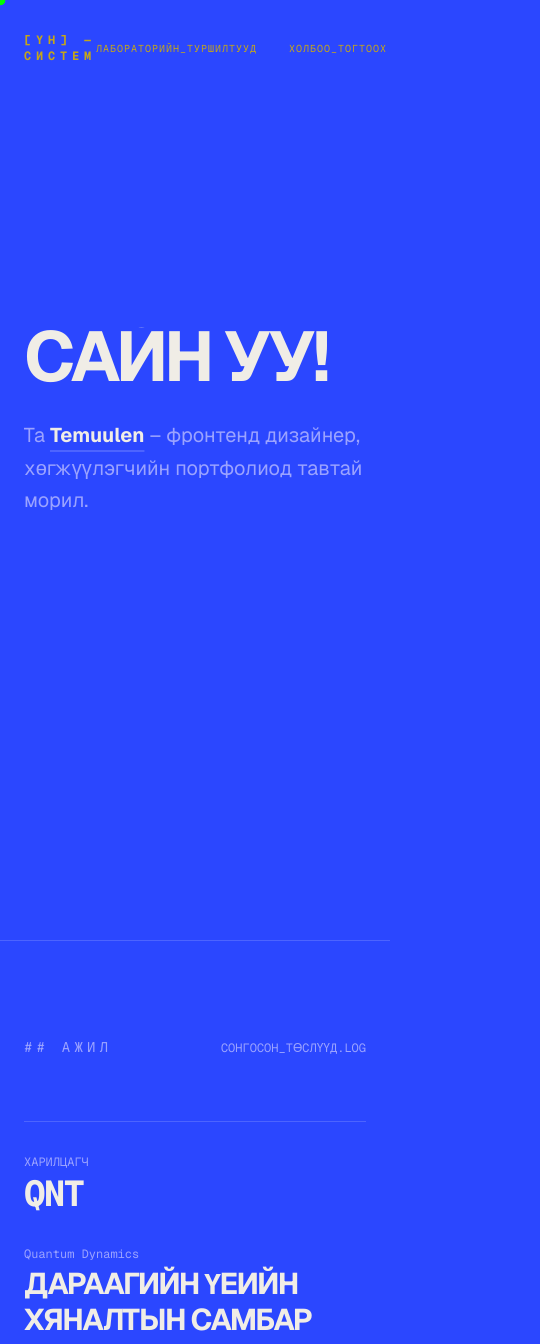
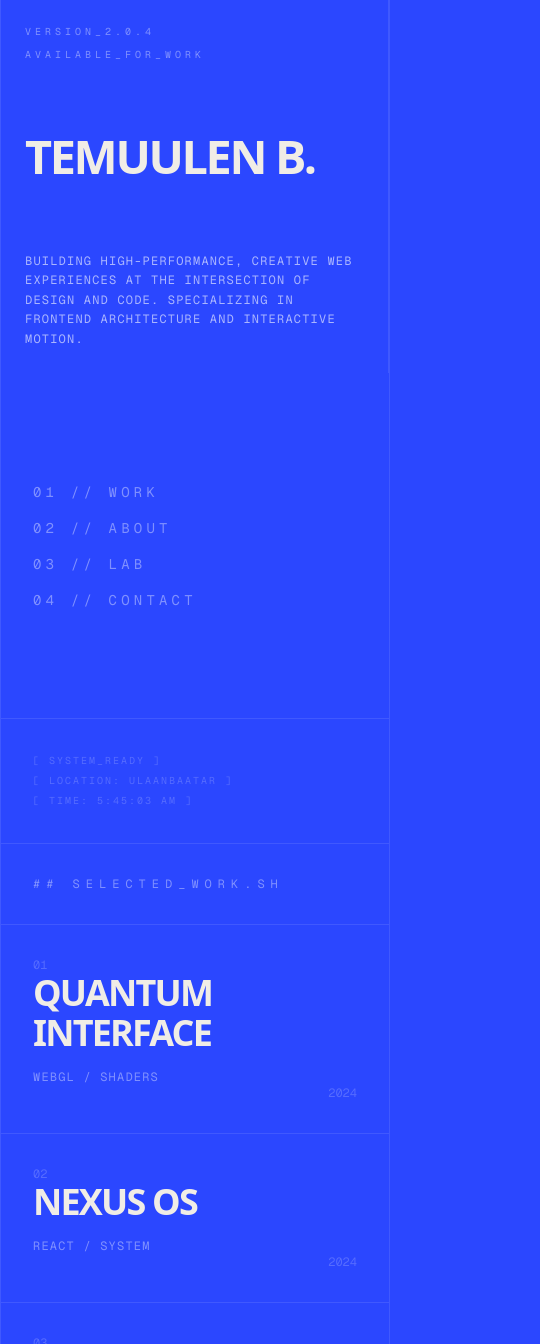
Before and after one commit to Energyshifter8/portfolio, a Next.js app: page / in a window 390 px wide. Shown: the top 1344 px of the page, 540 px wide, since content can reach past the window. Built offline with nearby package versions, Linux system fonts and the light colour scheme.

Commit message:
za hrayda sda gemini

```diff
--- a/app/layout.tsx
+++ b/app/layout.tsx
@@ -1,7 +1,8 @@
 import type { Metadata } from "next";
 import { Geist, Geist_Mono } from "next/font/google";
 import "./globals.css";
-import CursorTrailEffect from "@/components/ui/CursorTrailEffect";
+import SmoothScrolling from "@/components/layout/SmoothScrolling";
+import CustomCursor from "@/components/ui/CustomCursor";
 
 const geistSans = Geist({
   variable: "--font-geist-sans",
@@ -14,8 +15,8 @@ const geistMono = Geist_Mono({
 });
 
 export const metadata: Metadata = {
-  title: "[YH] — Дизайнер & Хөгжүүлэгч",
-  description: "Чөлөөт дизайнер, хөгжүүлэгчид зориулсан хар бараан, редакцын, Swiss/терминалаас сэдэвлэсэн портфолио.",
+  title: "TEMUULEN B. | FRONTEND DEVELOPER",
+  description: "Highly creative Brutalist-style developer portfolio",
 };
 
 export default function RootLayout({
@@ -24,19 +25,14 @@ export default function RootLayout({
   children: React.ReactNode;
 }>) {
   return (
-    <html
-      lang="en"
-      className={`${geistSans.variable} ${geistMono.variable} h-full antialiased`}
-    >
-      <body className="min-h-full flex flex-col bg-background text-foreground selection:bg-foreground selection:text-background">
-        <CursorTrailEffect
-          particleCount={40}
-          baseSize={10}
-          color="#00FF00"
-          stiffness={300}
-          damping={30}
-        />
-        {children}
+    <html lang="en" className="dark scroll-smooth">
+      <body
+        className={`${geistSans.variable} ${geistMono.variable} antialiased bg-[#0a0a0a] text-white selection:bg-white selection:text-black`}
+      >
+        <CustomCursor />
+        <SmoothScrolling>
+          {children}
+        </SmoothScrolling>
       </body>
     </html>
   );
--- a/app/page.tsx
+++ b/app/page.tsx
@@ -1,23 +1,174 @@
-import Header from "@/components/layout/Header";
-import Footer from "@/components/layout/Footer";
-import Hero from "@/components/sections/Hero";
-import Work from "@/components/sections/Work";
-import Services from "@/components/sections/Services";
-import About from "@/components/sections/About";
-import Contact from "@/components/sections/Contact";
+"use client";
+
+import React from 'react';
+import { motion } from 'framer-motion';
+
+const projects = [
+  { id: "01", title: "QUANTUM INTERFACE", type: "WEBGL / SHADERS", year: "2024" },
+  { id: "02", title: "NEXUS OS", type: "REACT / SYSTEM", year: "2024" },
+  { id: "03", title: "ECHO VISUALIZER", type: "CANVAS / AUDIO", year: "2023" },
+  { id: "04", title: "LUMINA RETAIL", type: "UI/UX / COMMERCE", year: "2023" },
+];
+
+const techStack = [
+  { category: "LANGUAGES", items: ["TYPESCRIPT", "JAVASCRIPT", "GLSL", "PYTHON"] },
+  { category: "FRONTEND", items: ["NEXT.JS", "REACT", "TAILWIND", "GSAP"] },
+  { category: "CREATIVE", items: ["THREE.JS", "FRAMER MOTION", "CANVAS", "SVG"] },
+  { category: "TOOLS", items: ["FIGMA", "GIT", "DOCKER", "NEOVIM"] },
+];
+
+const revealVariants = {
+  hidden: { y: "100%" },
+  visible: {
+    y: 0,
+    transition: { duration: 0.8, ease: [0.16, 1, 0.3, 1] }
+  }
+};
 
 export default function Home() {
   return (
-    <div className="min-h-screen flex flex-col bg-background text-foreground selection:bg-foreground selection:text-background">
-      <Header />
-      <main className="flex-1">
-        <Hero />
-        <Work />
-        <Services />
-        <About />
-        <Contact />
-      </main>
-      <Footer />
-    </div>
+    <main className="min-h-screen border-x border-white/10 max-w-[1800px] mx-auto overflow-hidden">
+
+      {/* --- HERO SECTION --- */}
+      <section className="min-h-screen grid grid-cols-1 md:grid-cols-12 border-b border-white/10">
+        <div className="md:col-span-8 p-6 md:p-12 border-r border-white/10 flex flex-col justify-between">
+          <div className="space-y-2">
+            <div className="font-mono text-[10px] tracking-[0.4em] text-white/40 uppercase">VERSION_2.0.4</div>
+            <div className="font-mono text-[10px] tracking-[0.4em] text-white/40 uppercase">AVAILABLE_FOR_WORK</div>
+          </div>
+
+          <div className="overflow-hidden">
+            <motion.h1
+              initial="hidden"
+              whileInView="visible"
+              viewport={{ once: true }}
+              variants={revealVariants}
+              className="text-[12vw] md:text-[8rem] font-bold leading-[0.8] tracking-tighter uppercase"
+            >
+              TEMUULEN B.
+            </motion.h1>
+          </div>
+
+          <div className="max-w-xl space-y-6">
+            <motion.p
+              initial={{ opacity: 0 }}
+              whileInView={{ opacity: 1 }}
+              transition={{ delay: 0.5 }}
+              className="font-mono text-xs md:text-sm leading-relaxed text-white/60 uppercase tracking-widest"
+            >
+              Building high-performance, creative web experiences at the intersection of design and code. Specializing in frontend architecture and interactive motion.
+            </motion.p>
+          </div>
+        </div>
+
+        <div className="md:col-span-4 flex flex-col">
+          <nav className="p-8 border-b border-white/10 flex-1 flex flex-col justify-center space-y-4">
+            {['WORK', 'ABOUT', 'LAB', 'CONTACT'].map((item, i) => (
+              <a
+                key={item}
+                href={`#${item.toLowerCase()}`}
+                className="group flex items-center justify-between font-mono text-sm tracking-[0.3em] hover:text-white transition-colors text-white/40"
+              >
+                <span>{`0${i + 1}`} // {item}</span>
+                <span className="opacity-0 group-hover:opacity-100 transition-opacity">→</span>
+              </a>
+            ))}
+          </nav>
+          <div className="p-8 font-mono text-[10px] text-white/20 uppercase tracking-[0.2em] leading-loose">
+            [ SYSTEM_READY ]<br />
+            [ LOCATION: ULAANBAATAR ]<br />
+            [ TIME: {new Date().toLocaleTimeString()} ]
+          </div>
+        </div>
+      </section>
+
+      {/* --- WORK SECTION --- */}
+      <section id="work" className="border-b border-white/10">
+        <div className="p-8 border-b border-white/10">
+          <h2 className="font-mono text-xs tracking-[0.5em] text-white/40 uppercase">## SELECTED_WORK.SH</h2>
+        </div>
+
+        <div className="divide-y divide-white/10">
+          {projects.map((project) => (
+            <div
+              key={project.id}
+              className="group relative grid grid-cols-1 md:grid-cols-12 items-center p-8 hover:bg-white/[0.02] transition-colors cursor-pointer"
+            >
+              <div className="md:col-span-1 font-mono text-xs text-white/20">{project.id}</div>
+              <div className="md:col-span-6">
+                <h3 className="text-4xl md:text-6xl font-bold tracking-tighter uppercase group-hover:pl-4 transition-all duration-500 ease-out">
+                  {project.title}
+                </h3>
+              </div>
+              <div className="md:col-span-4 font-mono text-xs text-white/40 tracking-widest mt-4 md:mt-0">
+                {project.type}
+              </div>
+              <div className="md:col-span-1 font-mono text-xs text-white/20 text-right">
+                {project.year}
+              </div>
+
+              {/* Subtle hover reveal line */}
+              <div className="absolute left-0 bottom-0 h-[1px] w-0 bg-white/50 group-hover:w-full transition-all duration-700" />
+            </div>
+          ))}
+        </div>
+      </section>
+
+      {/* --- TECH STACK SECTION --- */}
+      <section id="tech" className="grid grid-cols-1 md:grid-cols-2 border-b border-white/10">
+        <div className="p-8 md:p-12 border-b md:border-b-0 md:border-r border-white/10">
+          <h2 className="font-mono text-xs tracking-[0.5em] text-white/40 uppercase mb-12">## SYSTEM_CAPABILITIES.XML</h2>
+          <div className="grid grid-cols-1 gap-12">
+            {techStack.map((stack) => (
+              <div key={stack.category} className="space-y-4">
+                <h4 className="font-mono text-[10px] text-white/20 tracking-[0.3em] uppercase underline underline-offset-8">
+                  {stack.category}
+                </h4>
+                <div className="flex flex-wrap gap-x-8 gap-y-4">
+                  {stack.items.map((item) => (
+                    <span key={item} className="font-mono text-sm tracking-tighter hover:text-white transition-colors text-white/60">
+                      {item}
+                    </span>
+                  ))}
+                </div>
+              </div>
+            ))}
+          </div>
+        </div>
+
+        <div className="p-8 md:p-12 flex flex-col justify-between">
+          <div className="space-y-8">
+            <h2 className="font-mono text-xs tracking-[0.5em] text-white/40 uppercase">## CORE_PHILOSOPHY.LOG</h2>
+            <div className="space-y-6 text-xl md:text-2xl font-mono text-white/60 uppercase leading-snug">
+              <p>Minimalism is not the lack of something. It is the perfect amount of something.</p>
+              <p>Code is design. Design is code. The boundary is an illusion.</p>
+            </div>
+          </div>
+
+          <div className="pt-24 flex items-center gap-8">
+            <a href="mailto:contact@temuulen.b" className="group flex flex-col">
+              <span className="font-mono text-[10px] text-white/20 tracking-widest uppercase mb-2">INITIATE_CONTACT</span>
+              <span className="text-2xl font-bold tracking-tighter uppercase group-hover:underline transition-all underline-offset-8">
+                HI@TEMUULEN.B
+              </span>
+            </a>
+          </div>
+        </div>
+      </section>
+
+      {/* --- FOOTER --- */}
+      <footer className="p-8 flex flex-col md:flex-row justify-between items-center gap-4">
+        <div className="font-mono text-[10px] text-white/20 tracking-widest uppercase">
+          © {new Date().getFullYear()} TEMUULEN B. / ALL_RIGHTS_RESERVED
+        </div>
+        <div className="flex gap-8">
+          {['GITHUB', 'LINKEDIN', 'X'].map(link => (
+            <a key={link} href="#" className="font-mono text-[10px] text-white/40 hover:text-white transition-colors tracking-widest uppercase">
+              [{link}]
+            </a>
+          ))}
+        </div>
+      </footer>
+    </main>
   );
 }
--- /dev/null
+++ b/components/layout/SmoothScrolling.tsx
@@ -0,0 +1,29 @@
+"use client";
+
+import { useEffect } from 'react';
+import Lenis from 'lenis';
+
+export default function SmoothScrolling({ children }: { children: React.ReactNode }) {
+  useEffect(() => {
+    const lenis = new Lenis({
+      duration: 1.2,
+      easing: (t) => Math.min(1, 1.001 - Math.pow(2, -10 * t)),
+      orientation: 'vertical',
+      gestureOrientation: 'vertical',
+      smoothWheel: true,
+    });
+
+    function raf(time: number) {
+      lenis.raf(time);
+      requestAnimationFrame(raf);
+    }
+
+    requestAnimationFrame(raf);
+
+    return () => {
+      lenis.destroy();
+    };
+  }, []);
+
+  return <>{children}</>;
+}
--- /dev/null
+++ b/components/ui/CustomCursor.tsx
@@ -0,0 +1,59 @@
+"use client";
+
+import React, { useEffect, useState } from 'react';
+import { motion, useSpring, useMotionValue } from 'framer-motion';
+
+const CustomCursor = () => {
+  const [isHovering, setIsHovering] = useState(false);
+  const cursorX = useMotionValue(-100);
+  const cursorY = useMotionValue(-100);
+
+  const springConfig = { damping: 25, stiffness: 250 };
+  const x = useSpring(cursorX, springConfig);
+  const y = useSpring(cursorY, springConfig);
+
+  useEffect(() => {
+    const moveCursor = (e: MouseEvent) => {
+      cursorX.set(e.clientX);
+      cursorY.set(e.clientY);
+    };
+
+    const handleHover = (e: MouseEvent) => {
+      const target = e.target as HTMLElement;
+      if (
+        target.tagName === 'A' ||
+        target.tagName === 'BUTTON' ||
+        target.closest('a') ||
+        target.closest('button') ||
+        target.dataset.cursor === 'hover'
+      ) {
+        setIsHovering(true);
+      } else {
+        setIsHovering(false);
+      }
+    };
+
+    window.addEventListener('mousemove', moveCursor);
+    window.addEventListener('mouseover', handleHover);
+
+    return () => {
+      window.removeEventListener('mousemove', moveCursor);
+      window.removeEventListener('mouseover', handleHover);
+    };
+  }, [cursorX, cursorY]);
+
+  return (
+    <motion.div
+      className="fixed top-0 left-0 w-4 h-4 bg-white rounded-full pointer-events-none z-[9999] mix-blend-difference"
+      style={{
+        x: x,
+        y: y,
+        translateX: '-50%',
+        translateY: '-50%',
+        scale: isHovering ? 4 : 1,
+      }}
+    />
+  );
+};
+
+export default CustomCursor;
--- a/package.json
+++ b/package.json
@@ -11,6 +11,7 @@
   "dependencies": {
     "framer-motion": "^12.39.0",
     "geist": "^1.7.0",
+    "lenis": "^1.3.23",
     "lucide-react": "^1.16.0",
     "next": "16.2.6",
     "react": "19.2.4",
@@ -21,7 +22,7 @@
     "@tailwindcss/postcss": "^4",
     "@types/node": "^20",
     "@types/react": "^19",
-    "@types/react-dom": "^19",
+    "@types/react-dom": "^19.2.3",
     "eslint": "^9",
     "eslint-config-next": "16.2.6",
     "tailwindcss": "^4",
```
Also changed, not shown: 1 other file (tests, documents, lock files or other folders).
